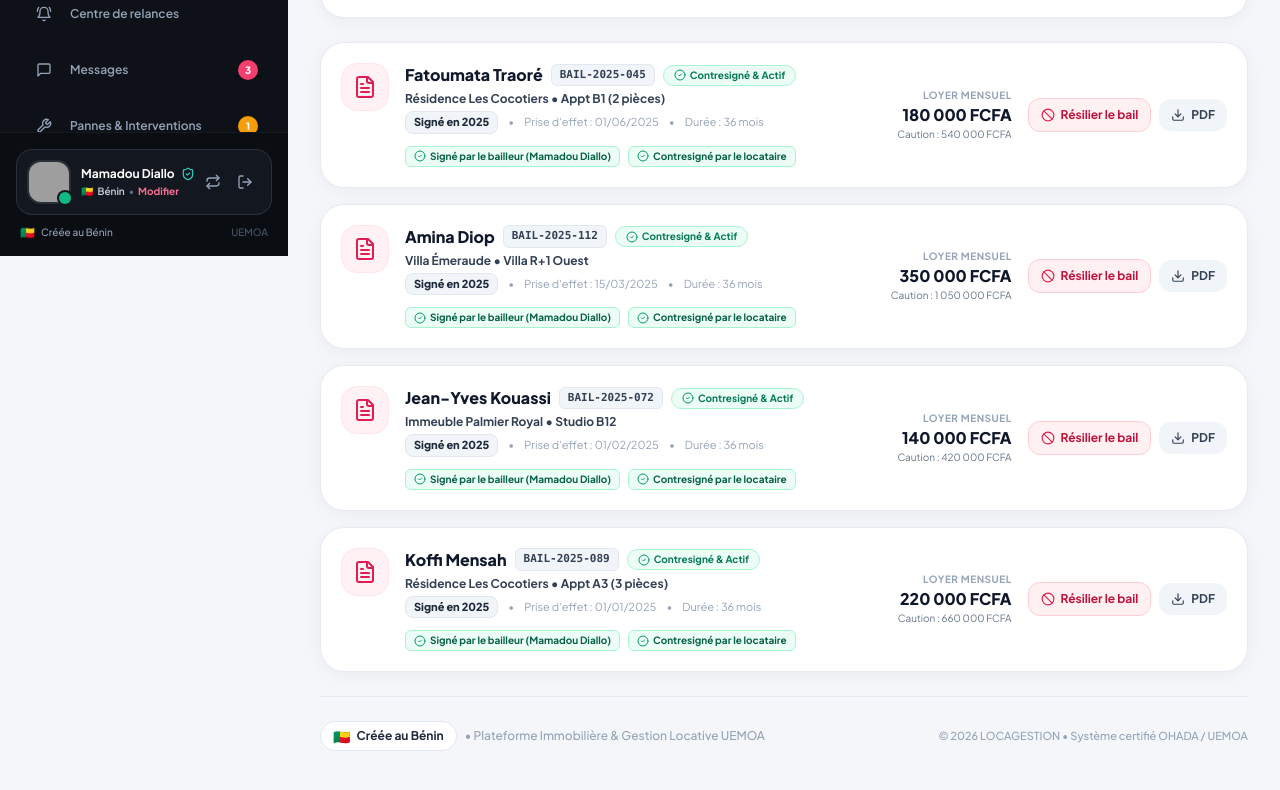
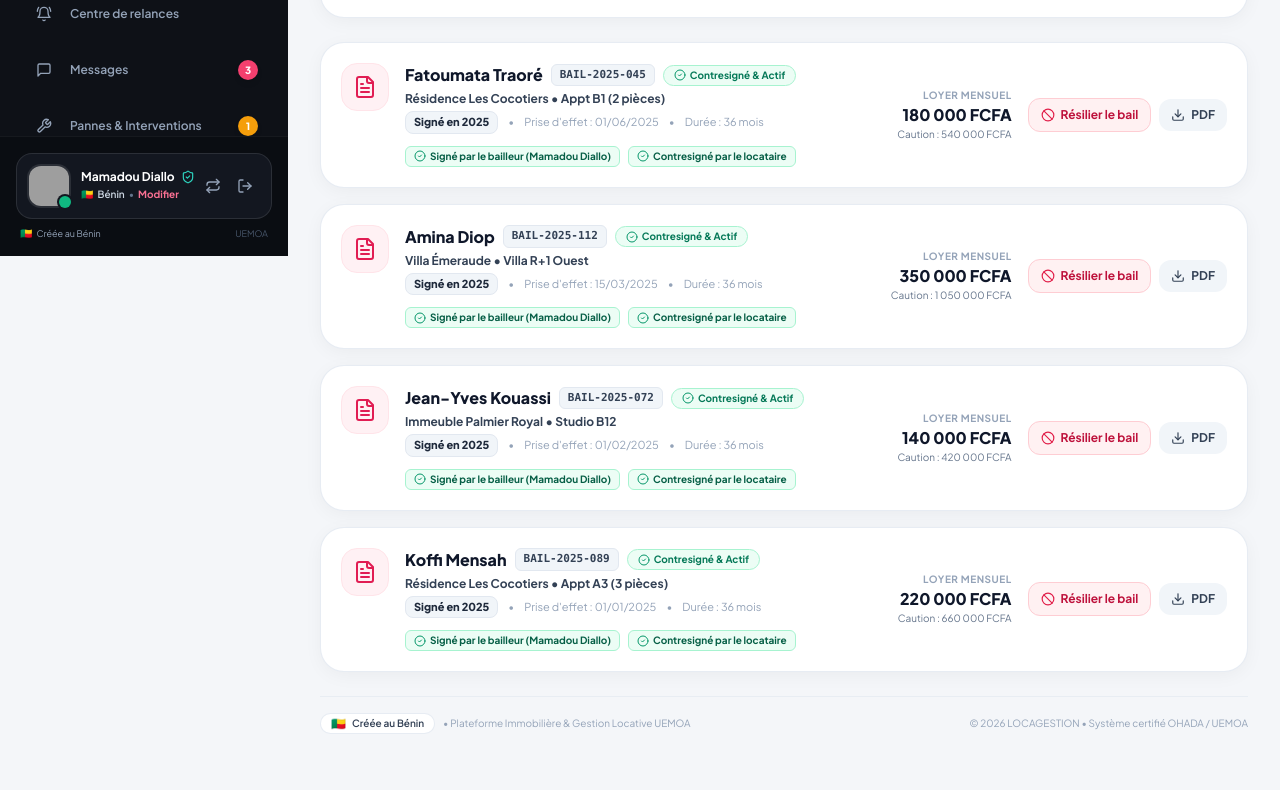
Before and after one commit to monroyoff/LOCAGESTION, a Next.js app: page /leases in a window 1280 px wide. Shown: the part 544-1334 px from the top of the page. Built offline with nearby package versions, Linux system fonts and the light colour scheme; grey boxes are pictures that could not be loaded.

Commit message:
style(footer): reduce font size and badge padding for discreet 'Créée au Bénin' mention

```diff
--- a/src/components/layout/Footer.tsx
+++ b/src/components/layout/Footer.tsx
@@ -2,20 +2,20 @@ import React from 'react';
 
 export function Footer() {
   return (
-    <footer className="mt-12 pt-6 pb-8 border-t border-slate-200/80 flex flex-col sm:flex-row items-start sm:items-center justify-between gap-3 text-slate-400">
+    <footer className="mt-8 pt-4 pb-6 border-t border-slate-200/60 flex flex-col sm:flex-row items-start sm:items-center justify-between gap-2.5 text-slate-400">
       {/* En bas à gauche : Créée au Bénin */}
       <div className="flex items-center gap-2">
-        <span className="inline-flex items-center gap-1.5 px-3 py-1.5 rounded-full bg-white border border-slate-200 shadow-2xs text-xs font-bold text-slate-800">
-          <span className="text-sm leading-none">🇧🇯</span>
+        <span className="inline-flex items-center gap-1.5 px-2.5 py-0.5 rounded-full bg-white border border-slate-200/80 shadow-2xs text-[10px] font-semibold text-slate-700">
+          <span className="text-xs leading-none">🇧🇯</span>
           <span>Créée au Bénin</span>
         </span>
-        <span className="text-xs text-slate-400 font-medium hidden sm:inline">
+        <span className="text-[10px] text-slate-400 font-normal hidden sm:inline">
           • Plateforme Immobilière & Gestion Locative UEMOA
         </span>
       </div>
 
       {/* Droite : Copyright & Certification */}
-      <div className="text-[11px] text-slate-400 font-medium">
+      <div className="text-[10px] text-slate-400">
         <span>© 2026 LOCAGESTION • Système certifié OHADA / UEMOA</span>
       </div>
     </footer>
--- a/src/components/layout/Sidebar.tsx
+++ b/src/components/layout/Sidebar.tsx
@@ -510,9 +510,9 @@ export function Sidebar({
           </div>
 
           {/* Mention discrète Créée au Bénin (en bas à gauche) */}
-          <div className="mt-2.5 px-1 flex items-center justify-between text-[10px] text-slate-500 font-medium">
-            <span className="flex items-center gap-1.5 text-slate-400">
-              <span className="text-xs leading-none">🇧🇯</span>
+          <div className="mt-2 px-1 flex items-center justify-between text-[9px] text-slate-500 font-normal">
+            <span className="flex items-center gap-1 text-slate-400">
+              <span className="text-[10px] leading-none">🇧🇯</span>
               <span>Créée au Bénin</span>
             </span>
             <span className="text-slate-600">UEMOA</span>
```
